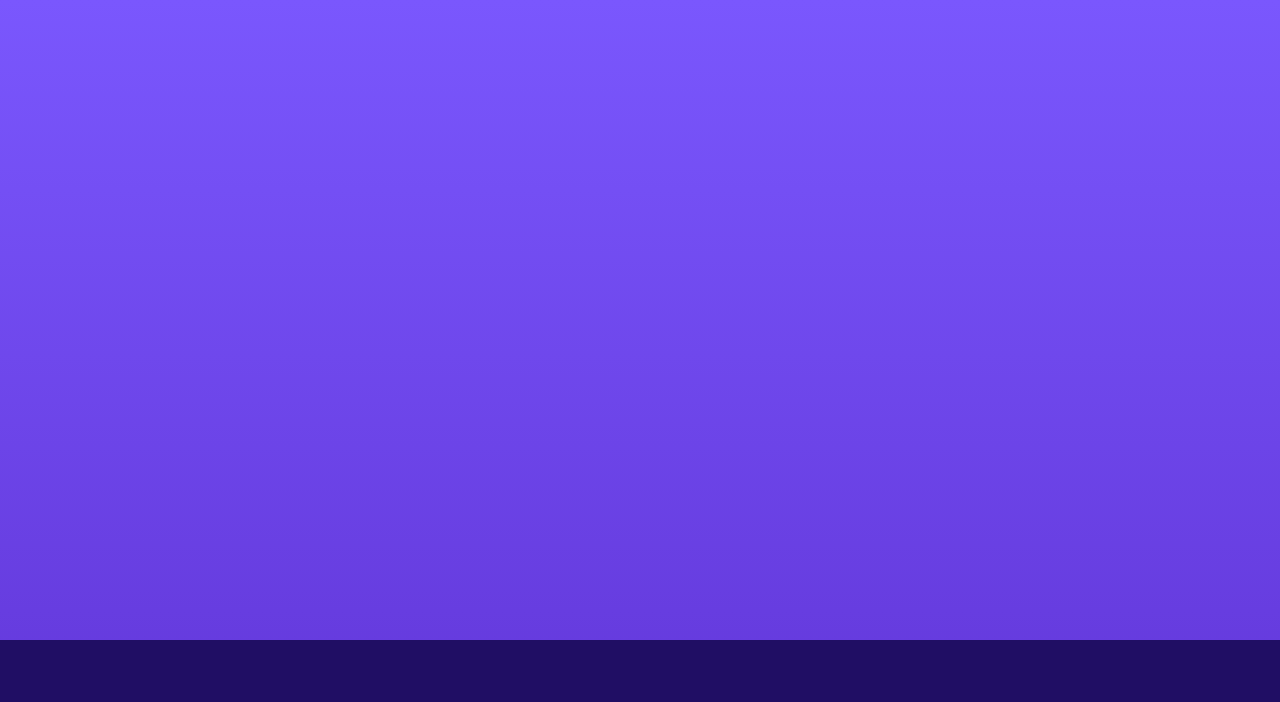
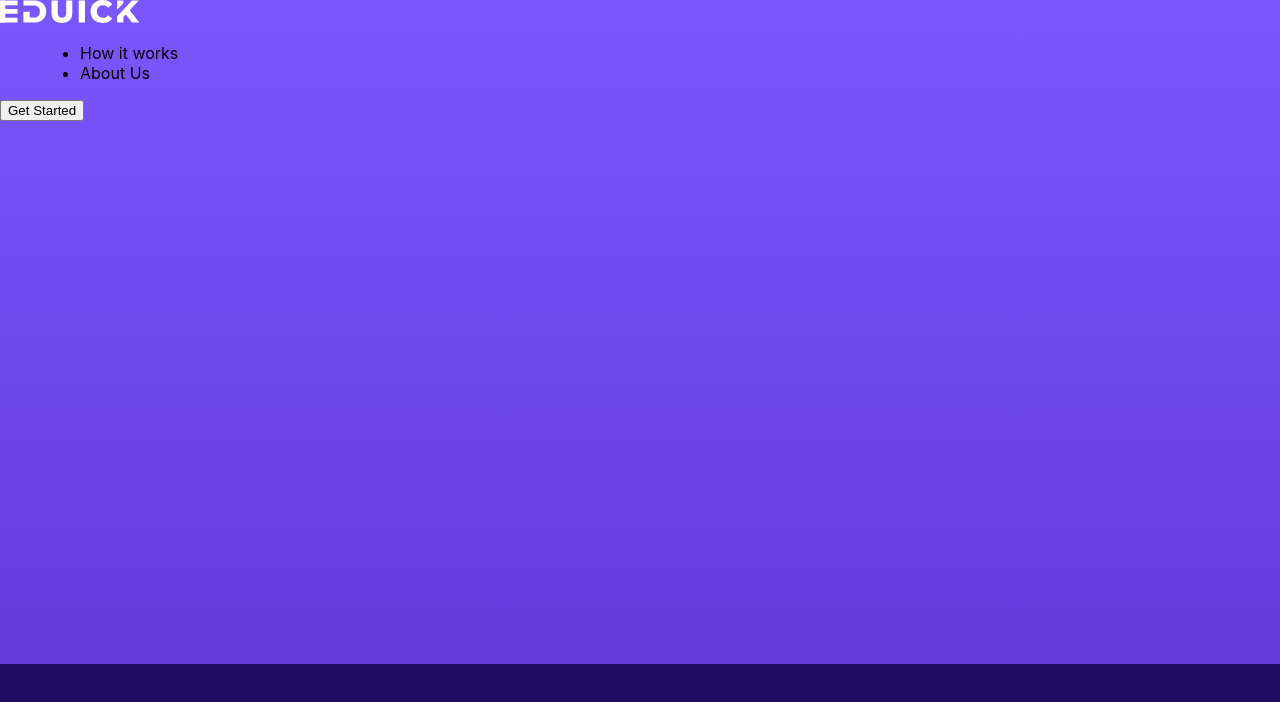
Before and after one commit to Rezende123/eduick, a Next.js app: page / in a window 1280 px wide. Shown: the top 702 px of the page. Built offline with nearby package versions, Linux system fonts and the light colour scheme.

Commit message:
feat: Estrutura do header

```diff
--- a/src/pages/Landing/Landing.page.jsx
+++ b/src/pages/Landing/Landing.page.jsx
@@ -1,13 +1,12 @@
 import style from './Landing.module.scss'
+import Header from './components/Header'
 
 export default function Landing() {
   return (
     <div className={style.content}>
+      <Header></Header>
 
-
-      <footer className={style.content__footer}>
-
-      </footer>
+      <div className={style.content__footer}></div>
     </div>
   )
 }
--- /dev/null
+++ b/src/pages/Landing/components/Header/Header.component.jsx
@@ -0,0 +1,22 @@
+import style from './Header.module.scss'
+import Image from 'next/image'
+import logo from '../../../../../public/images/logo.svg'
+
+export default function Header() {
+  return (
+    <header>
+      <Image src={logo} alt="Logo EDUICK" />
+
+      <menu>
+        <ul>
+          <li>How it works</li>
+          <li>About Us</li>
+        </ul>
+      </menu>
+
+      <button>
+        Get Started
+      </button>
+    </header>
+  )
+}
--- /dev/null
+++ b/src/pages/Landing/components/Header/index.js
@@ -0,0 +1 @@
+export { default } from './Header.component';
```
Also changed, not shown: public/images/logo.png (added), public/images/logo.svg (added), src/pages/Landing/components/Header/Header.module.scss (added).
